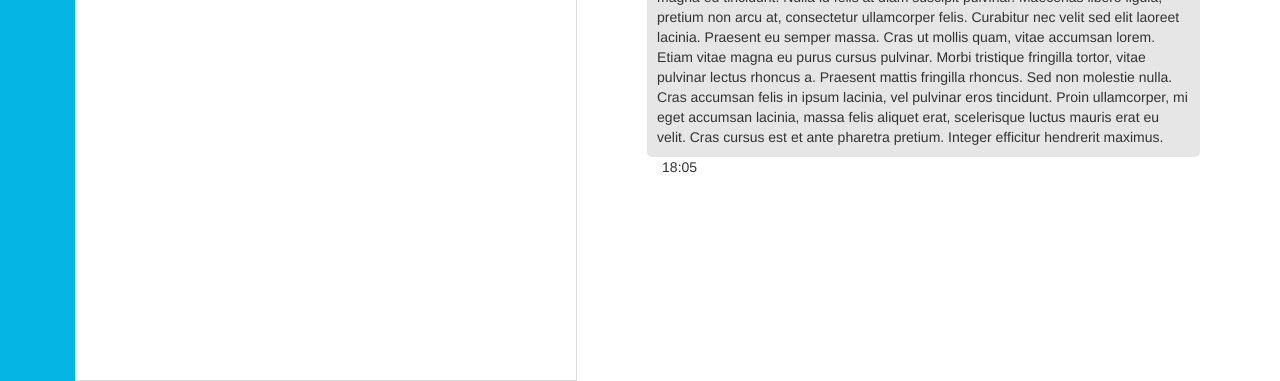
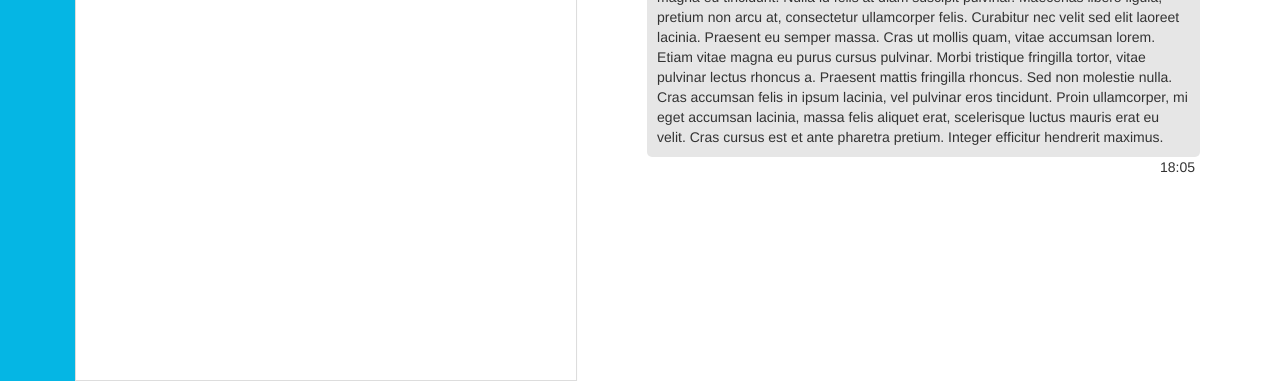
Before and after one commit to JustinePham/Chat_Page_practice, a plain HTML site: page index.html in a window 1280 px wide. Shown: the part 419-800 px from the top of the page. Drawn offline with nearby package versions, Linux system fonts and the light colour scheme; some icons are missing.

Commit message:
added html change to index

```diff
--- a/index.html
+++ b/index.html
@@ -147,7 +147,7 @@
                                         <div class="bubble-received pull-right">
                                             Nullam quis enim eu erat faucibus placerat. Etiam rutrum, dolor quis laoreet egestas, nisi mauris interdum quam, ac pulvinar mi tellus non lorem. Duis tempor lacinia magna eu tincidunt. Nulla id felis at diam suscipit pulvinar. Maecenas libero ligula, pretium non arcu at, consectetur ullamcorper felis. Curabitur nec velit sed elit laoreet lacinia. Praesent eu semper massa. Cras ut mollis quam, vitae accumsan lorem. Etiam vitae magna eu purus cursus pulvinar. Morbi tristique fringilla tortor, vitae pulvinar lectus rhoncus a. Praesent mattis fringilla rhoncus. Sed non molestie nulla. Cras accumsan felis in ipsum lacinia, vel pulvinar eros tincidunt. Proin ullamcorper, mi eget accumsan lacinia, massa felis aliquet erat, scelerisque luctus mauris erat eu velit. Cras cursus est et ante pharetra pretium. Integer efficitur hendrerit maximus.
                                         </div>
-                                        <div class="timestamp-sent">18:05</div>
+                                        <div class="timestamp-received">18:05</div>
                                     </div>
                                 </div>
 
```
